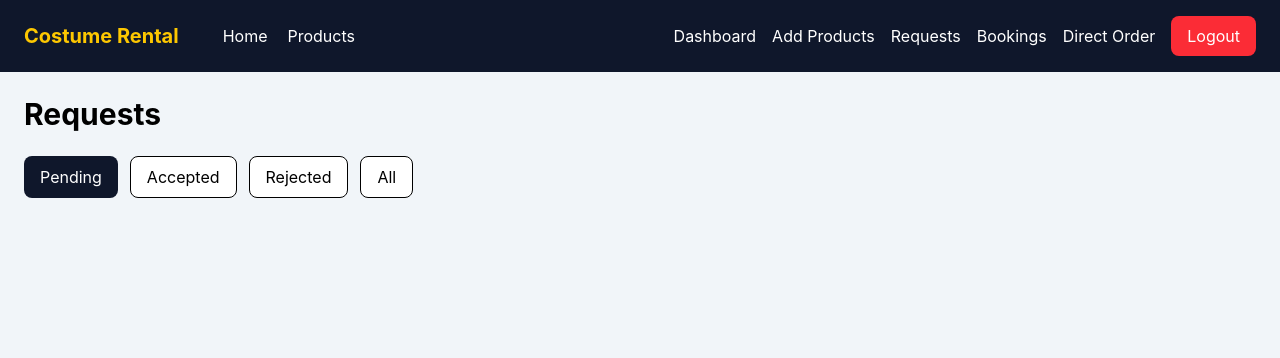
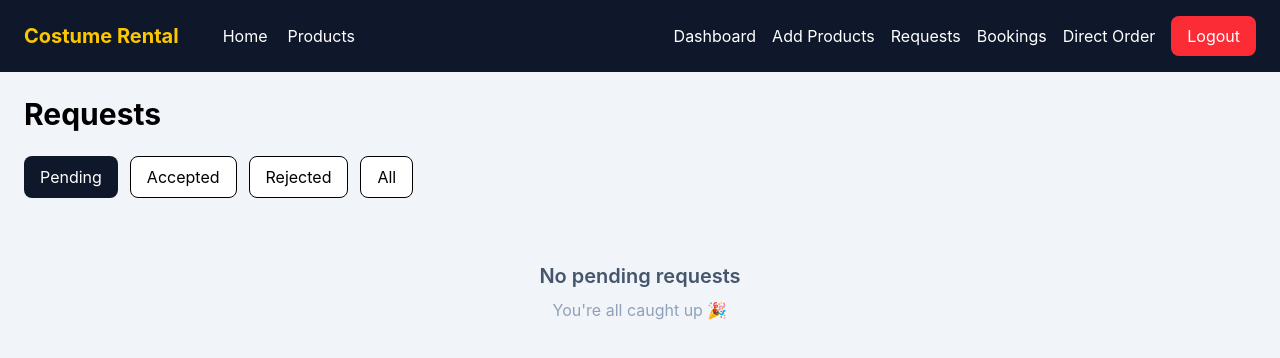
Before and after one commit to shivam121214/costume-rental-system, a React app in the folder frontend/: page /admin/requests in a window 1280 px wide. Shown: the top 358 px of the page. Built offline with nearby package versions, Linux system fonts and the light colour scheme; no server answers; sample sign-in values are in the browser's storage; the HTML template or start-up script is replaced by a standard one.

Commit message:
admin request improve11

```diff
--- a/frontend/src/pages/admin/Requests.jsx
+++ b/frontend/src/pages/admin/Requests.jsx
@@ -88,8 +88,16 @@ function Requests() {
         ))}
       </div>
 
-      <div className="grid md:grid-cols-2 lg:grid-cols-3 gap-5">
-        {requests.map((item) => {
+      {requests.length === 0 ? (
+        <div className="text-center mt-16">
+          <p className="text-xl font-semibold text-slate-600">
+            No {filter === "all" ? "" : filter} requests
+          </p>
+          <p className="text-slate-400 mt-2">You're all caught up 🎉</p>
+        </div>
+      ) : (
+        <div className="grid md:grid-cols-2 lg:grid-cols-3 gap-5">
+          {requests.map((item) => {
             const remaining = Math.max(
               0,
               item.available_quantity - item.quantity,
@@ -160,7 +168,8 @@ function Requests() {
               </div>
             );
           })}
-      </div>
+        </div>
+      )}
       {nextPageUrl && (
         <div className="flex justify-center mt-6">
           <button
```
